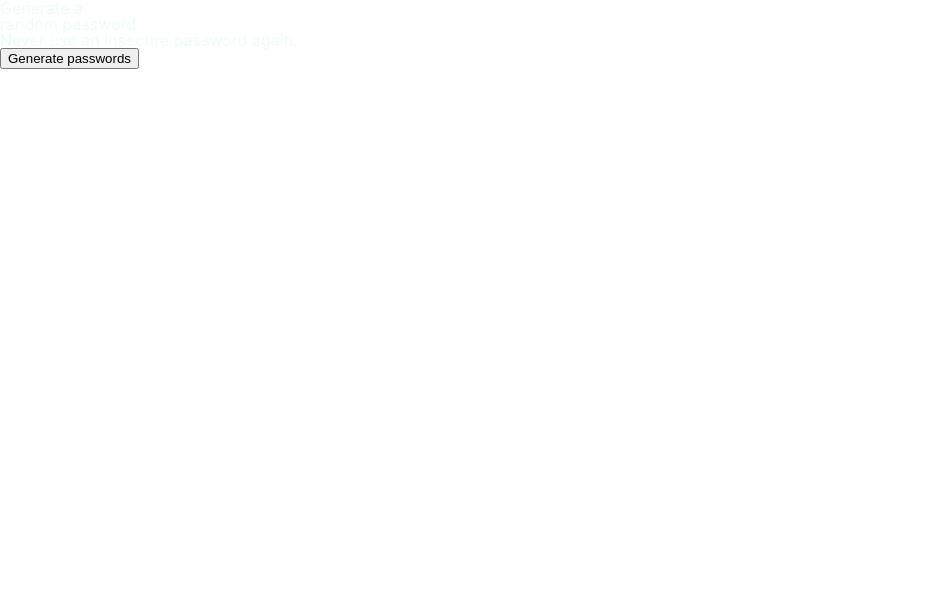
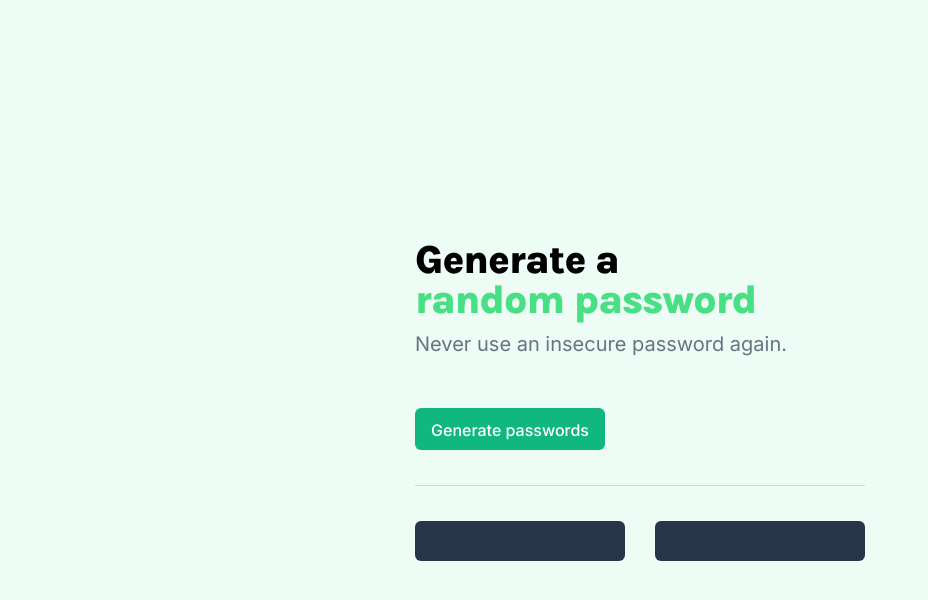
Before and after one commit to denyshutsal/passwords-generator, a website: page index.html in a window 1280 px wide. Shown: the whole page, without its empty margins (0-928 px from the left). Drawn offline with Linux system fonts and the light colour scheme.

Commit message:
feat: finished style.css

```diff
--- a/style.css
+++ b/style.css
@@ -1,3 +1,15 @@
+:root {
+  --bgc-light: hsl(152, 81%, 96%);
+  --bgc-gray: hsl(215, 30%, 22%);
+  --bgc-green: hsl(160, 84%, 39%);
+  --bgc-green-2: hsla(161, 94%, 30%, 1);
+  --clr-green: hsla(144, 70%, 58%, 1);
+  --clr-green-2: hsla(142, 82%, 65%, 1);
+  --clr-gray: hsl(220, 9%, 46%);
+  --clr-gray-2: hsla(255, 5%, 84%, 1);
+  --clr-white: hsl(0, 0%, 100%);
+}
+
 *,
 :after,
 :before {
@@ -8,6 +20,115 @@ body {
   min-height: 100vh;
   margin: 0;
   padding: 0;
-  font-family: 'Inter', 'Karla', Arial, sans-serif;
-  color: #ECFDF5;
+  display: flex;
+  flex-direction: column;
+  align-items: center;
+  justify-content: center;
+  font-family: Inter, Karla, Arial, sans-serif;
+  background-color: var(--bgc-light);
+  font-size: 16px;
 }
+
+.main {
+  width: 100%;
+  max-width: 550px;
+  padding: 0 50px;
+}
+
+.title {
+  font-family: Karla;
+  font-size: 40px;
+  font-weight: 800;
+  line-height: 1;
+  color: inherit;
+  letter-spacing: -0.025em;
+}
+
+.main__title {
+  margin-bottom: 10px;
+}
+
+.title__span {
+  color: var(--clr-green);
+}
+
+.text {
+  font-family: Inter;
+  font-weight: 400;
+  font-size: 20px;
+  line-height: 1.4;
+  color: var(--clr-gray);
+}
+
+.main__text {
+  margin-bottom: 50px;
+}
+
+.generate-btn {
+  padding: 9px 15px 7px;
+  min-width: 190px;
+  min-height: 42px;
+  font-family: 'Inter';
+  font-style: normal;
+  font-weight: 500;
+  font-size: 16px;
+  line-height: 1.5;
+  color: var(--clr-white);
+  background-color: var(--bgc-green);
+  border: none;
+  border-radius: 6px;
+  cursor: pointer;
+  transition: background-color 0.2s ease-in-out;
+}
+
+.generate-btn:hover,
+.generate-btn:active {
+  background-color: var(--bgc-green-2);
+}
+
+.main__btn {
+  margin-bottom: 35px;
+}
+
+.main__results {
+  padding-top: 35px;
+  border-top: 1px solid var(--clr-gray-2);
+}
+
+.results {
+  display: flex;
+  flex-direction: column;
+  align-items: center;
+  justify-content: center;
+}
+
+@media (min-width: 550px) {
+  .results {
+    flex-direction: row;
+    justify-content: space-between;
+  }
+}
+
+.results__field {
+  width: 210px;
+  height: 40px;
+  color: var(--clr-green-2);
+  background-color: var(--bgc-gray);
+  font-family: 'Inter';
+  font-style: normal;
+  font-weight: 500;
+  font-size: 16px;
+  line-height: 40px;
+  text-align: center;
+  border-radius: 6px;
+}
+
+.results__field:not(:last-child) {
+  margin-bottom: 20px;
+}
+
+@media (min-width: 550px) {
+  .results__field:not(:last-child) {
+    margin-bottom: 0;
+  }
+}
```
